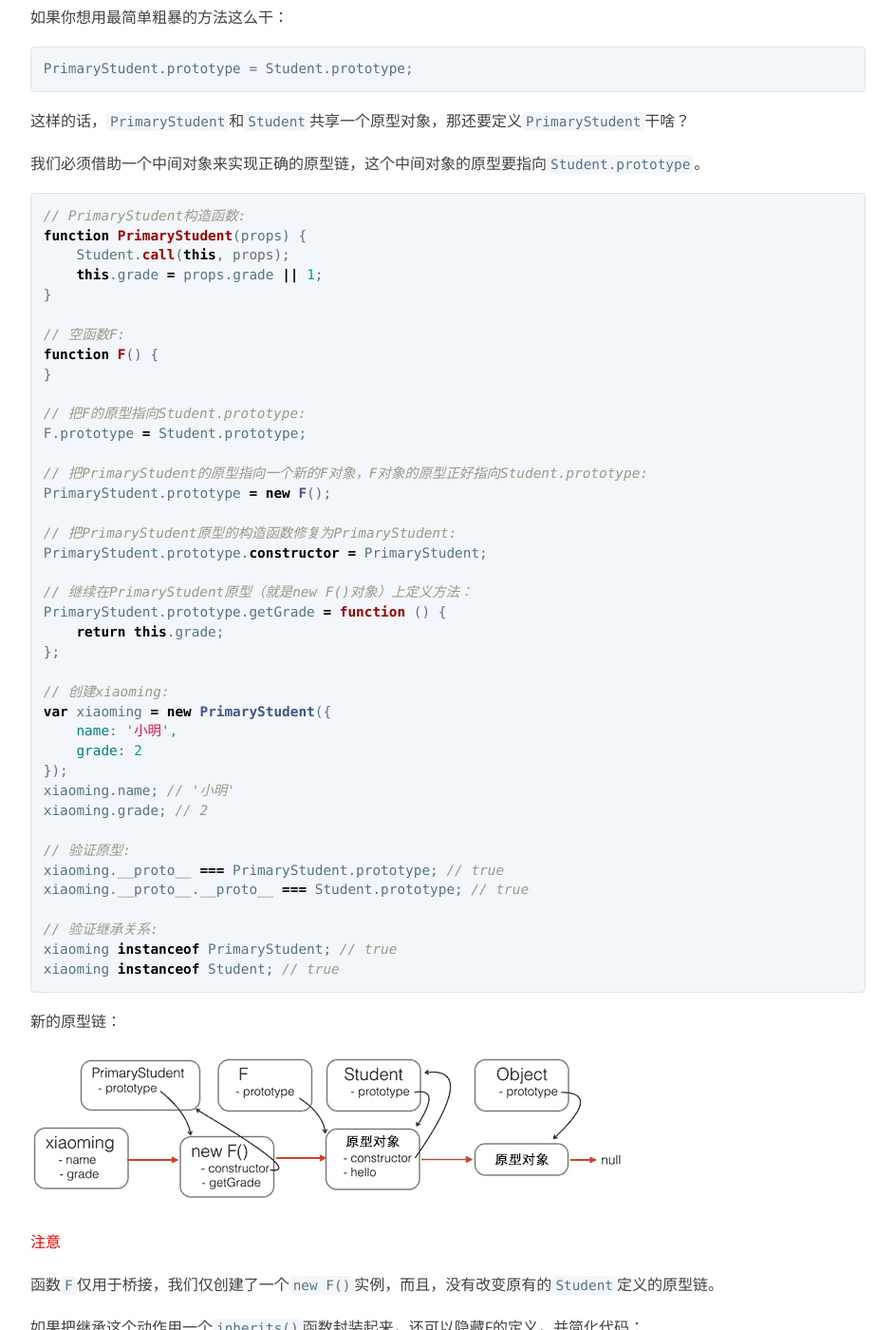
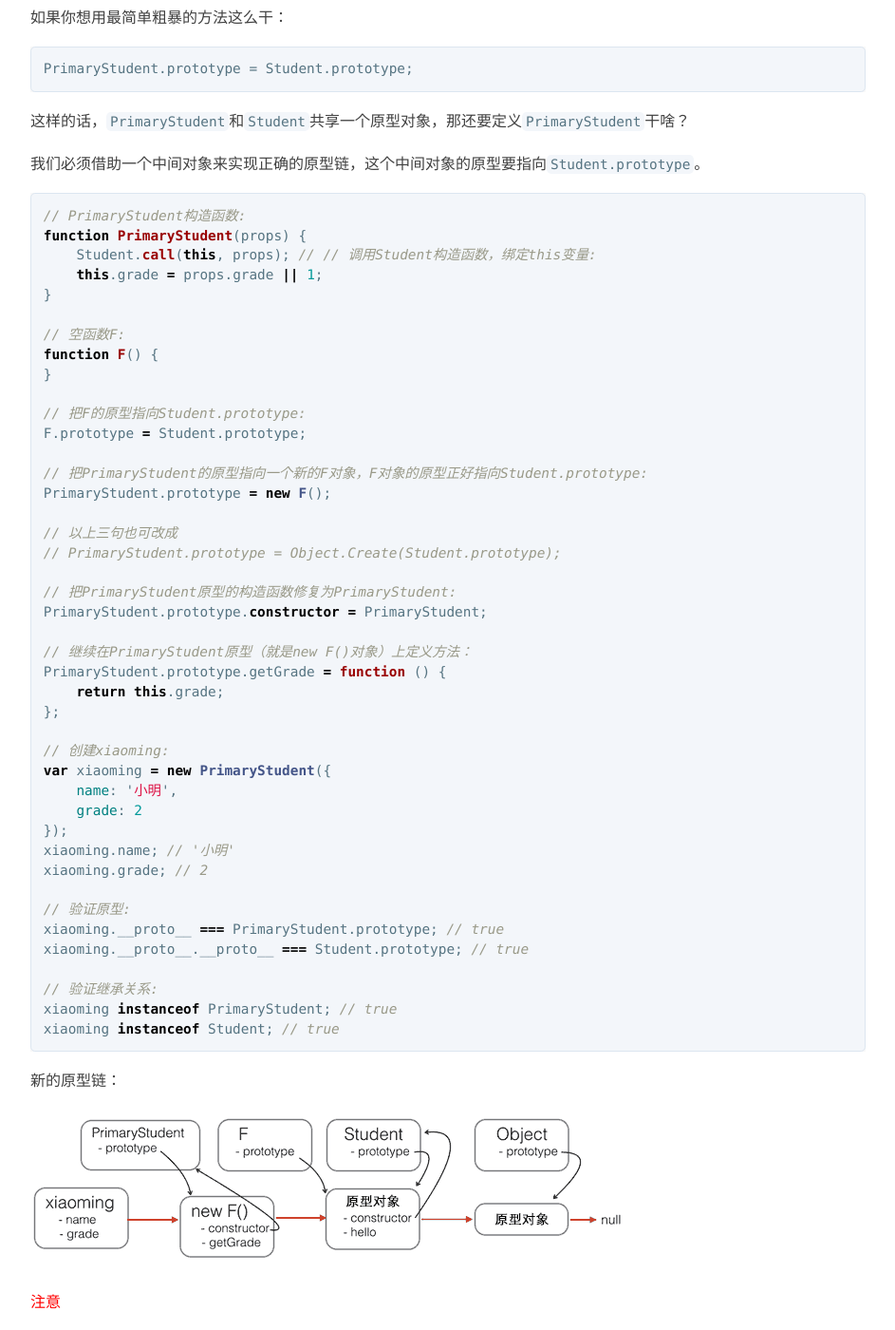
Before and after one commit to higwendolyn/Alias, a Jekyll site: the page built from _posts/2021-01-03-vue-prepare.md, in a window 1280 px wide and 1400 px high, scrolled down 6245 px. Shown: the whole window at 95% size, without its empty margins (64-1007 px from the left). Built offline with Jekyll 4.4.1, drawn with Linux system fonts in a browser that asks for light colours; some of the changed text lies outside the part shown.

Commit message:
更新原型继承知识

````diff
--- a/_posts/2021-01-03-vue-prepare.md
+++ b/_posts/2021-01-03-vue-prepare.md
@@ -235,7 +235,7 @@ PrimaryStudent.prototype = Student.prototype;
 ```javascript
 // PrimaryStudent构造函数:
 function PrimaryStudent(props) {
-    Student.call(this, props);
+    Student.call(this, props); // // 调用Student构造函数，绑定this变量:
     this.grade = props.grade || 1;
 }
 
@@ -248,6 +248,9 @@ F.prototype = Student.prototype;
 
 // 把PrimaryStudent的原型指向一个新的F对象，F对象的原型正好指向Student.prototype:
 PrimaryStudent.prototype = new F();
+
+// 以上三句也可改成
+// PrimaryStudent.prototype = Object.Create(Student.prototype);
 
 // 把PrimaryStudent原型的构造函数修复为PrimaryStudent:
 PrimaryStudent.prototype.constructor = PrimaryStudent;
@@ -289,6 +292,8 @@ function inherits(Child, Parent) {
     var F = function () {};
     F.prototype = Parent.prototype;
     Child.prototype = new F();
+    // 以上也可改成
+    // Child.prototype = Object.Create(Parent.prototype);
     Child.prototype.constructor = Child;
 }
 ```
````
